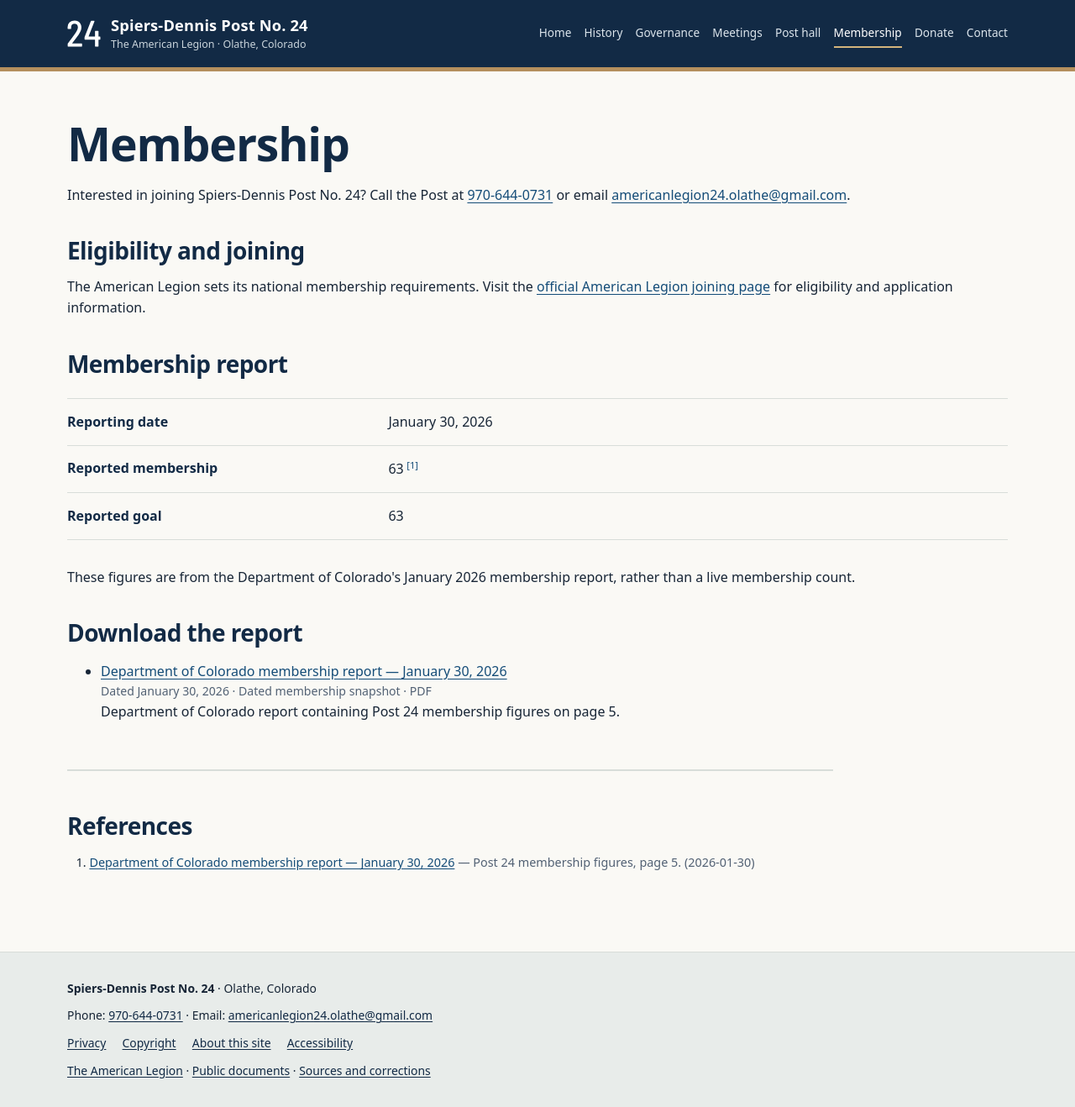
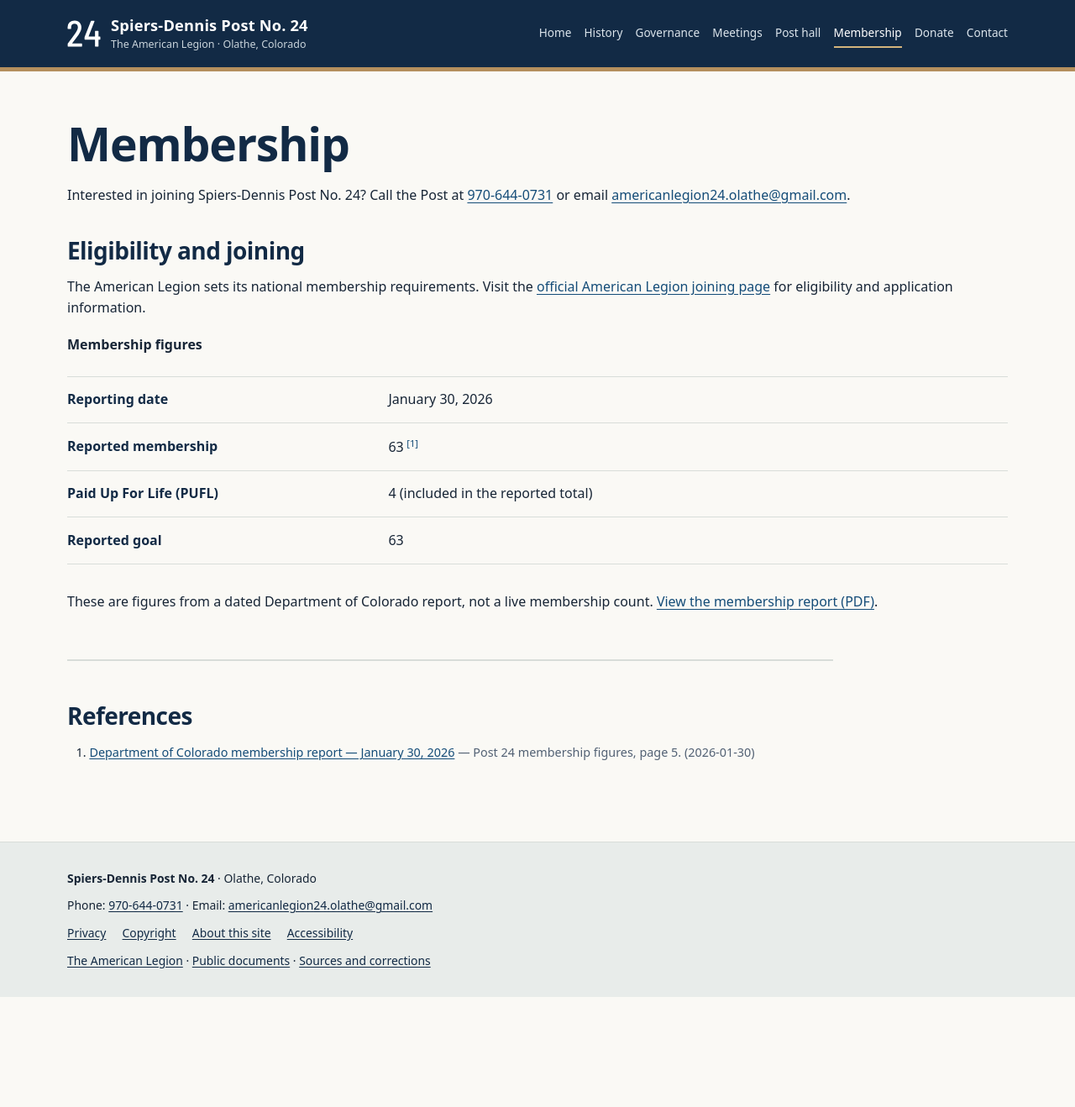
Before and after one commit to SPIERS-DENNIS-POST/spiers-dennis-post.github.io, a Jekyll site: the page built from membership/index.md, in a window 1280 px wide. Shown: the whole page at 84% size. Built offline with Jekyll 4.4.1, drawn with Linux system fonts in a browser that asks for light colours; after the commit the page ends 1187 px from its top, so only the background shows below that.

Commit message:
Show Paid Up For Life membership and simplify report link

```diff
--- a/membership/index.md
+++ b/membership/index.md
@@ -19,11 +19,11 @@
 Interested in joining Spiers-Dennis Post No. 24? Call the Post at <a href="tel:+1{{ site.data.post.contact.phone | remove: '-' }}">{{ site.data.post.contact.phone | escape }}</a> or email <a href="mailto:{{ site.data.post.contact.email | escape }}">{{ site.data.post.contact.email | escape }}</a>.
 ## Eligibility and joining
 The American Legion sets its national membership requirements. Visit the <a href="https://www.legion.org/join">official American Legion joining page</a> for eligibility and application information.
-## Membership report
+<p><strong>Membership figures</strong></p>
 <dl class="fact-list">
 <div class="fact-row"><dt>Reporting date</dt><dd>January 30, 2026</dd></div>
 <div class="fact-row"><dt>Reported membership</dt><dd>63<sup class="reference"><a href="#reference-colorado-membership-2026-01-30" aria-label="Reference 1">[1]</a></sup></dd></div>
+<div class="fact-row"><dt>Paid Up For Life (PUFL)</dt><dd>4 (included in the reported total)</dd></div>
 <div class="fact-row"><dt>Reported goal</dt><dd>63</dd></div>
 </dl>
-<p>These figures are from the Department of Colorado's January 2026 membership report, rather than a live membership count.</p>
-{% include page-documents.html heading="Download the report" %}
+<p>These are figures from a dated Department of Colorado report, not a live membership count. <a href="{{ page.documents.first.file | escape }}">View the membership report (PDF)</a>.</p>
```
